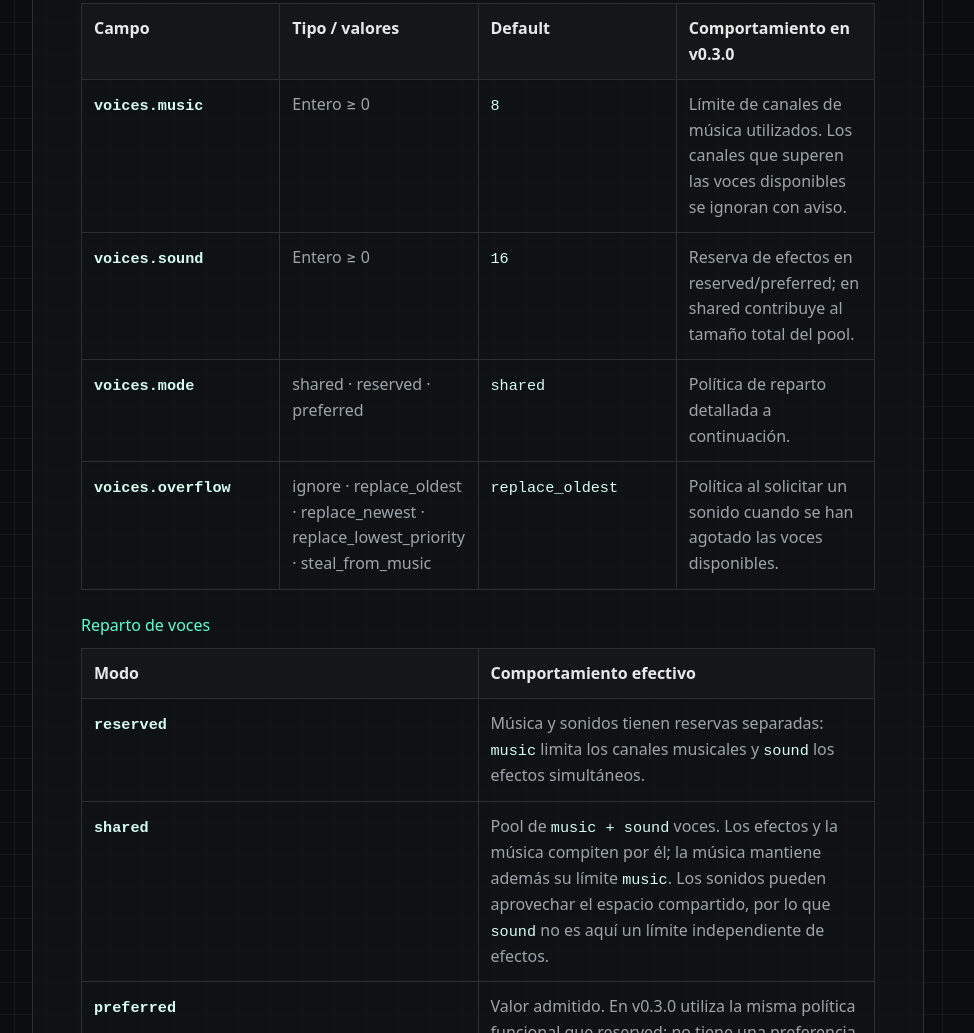
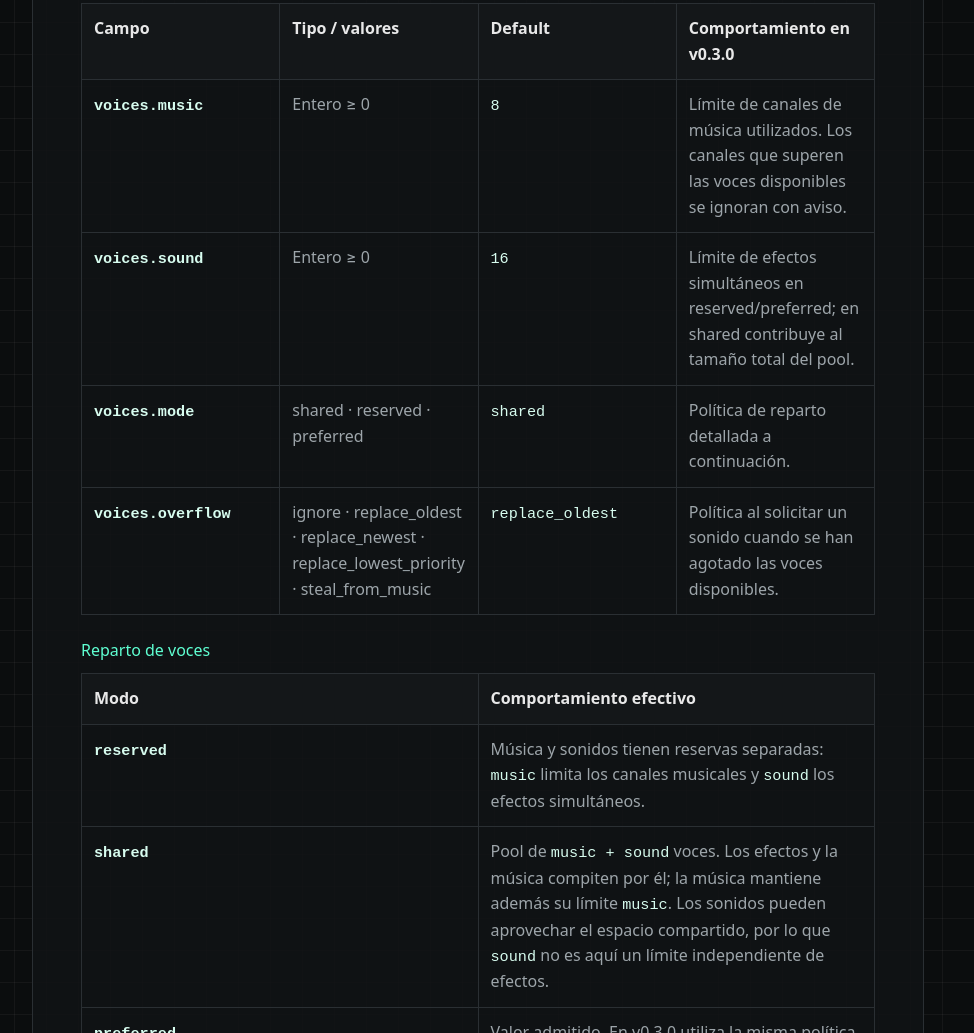
Before and after one commit to FLXForge/FLXEngine, a plain HTML site: page docs/html/es/machine/audio.html in a window 1280 px wide. Shown: the part 970-2003 px from the top of the page, without its empty margins (306-1280 px from the left). Drawn offline with Linux system fonts and the light colour scheme; files that its build step writes are made by us from their sources.

Commit message:
audit html machine

```diff
--- a/docs/html/es/machine/audio.html
+++ b/docs/html/es/machine/audio.html
@@ -56,7 +56,7 @@
 <thead><tr><th scope="col">Campo</th><th scope="col">Tipo / valores</th><th scope="col">Default</th><th scope="col">Comportamiento en v0.3.0</th></tr></thead>
 <tbody>
 <tr><th scope="row"><code>voices.music</code></th><td data-label="Tipo / valores">Entero ≥ 0</td><td data-label="Default"><code>8</code></td><td data-label="Comportamiento en v0.3.0">Límite de canales de música utilizados. Los canales que superen las voces disponibles se ignoran con aviso.</td></tr>
-<tr><th scope="row"><code>voices.sound</code></th><td data-label="Tipo / valores">Entero ≥ 0</td><td data-label="Default"><code>16</code></td><td data-label="Comportamiento en v0.3.0">Reserva de efectos en reserved/preferred; en shared contribuye al tamaño total del pool.</td></tr>
+<tr><th scope="row"><code>voices.sound</code></th><td data-label="Tipo / valores">Entero ≥ 0</td><td data-label="Default"><code>16</code></td><td data-label="Comportamiento en v0.3.0">Límite de efectos simultáneos en reserved/preferred; en shared contribuye al tamaño total del pool.</td></tr>
 <tr><th scope="row"><code>voices.mode</code></th><td data-label="Tipo / valores">shared · reserved · preferred</td><td data-label="Default"><code>shared</code></td><td data-label="Comportamiento en v0.3.0">Política de reparto detallada a continuación.</td></tr>
 <tr><th scope="row"><code>voices.overflow</code></th><td data-label="Tipo / valores">ignore · replace_oldest · replace_newest · replace_lowest_priority · steal_from_music</td><td data-label="Default"><code>replace_oldest</code></td><td data-label="Comportamiento en v0.3.0">Política al solicitar un sonido cuando se han agotado las voces disponibles.</td></tr>
 </tbody>
```
